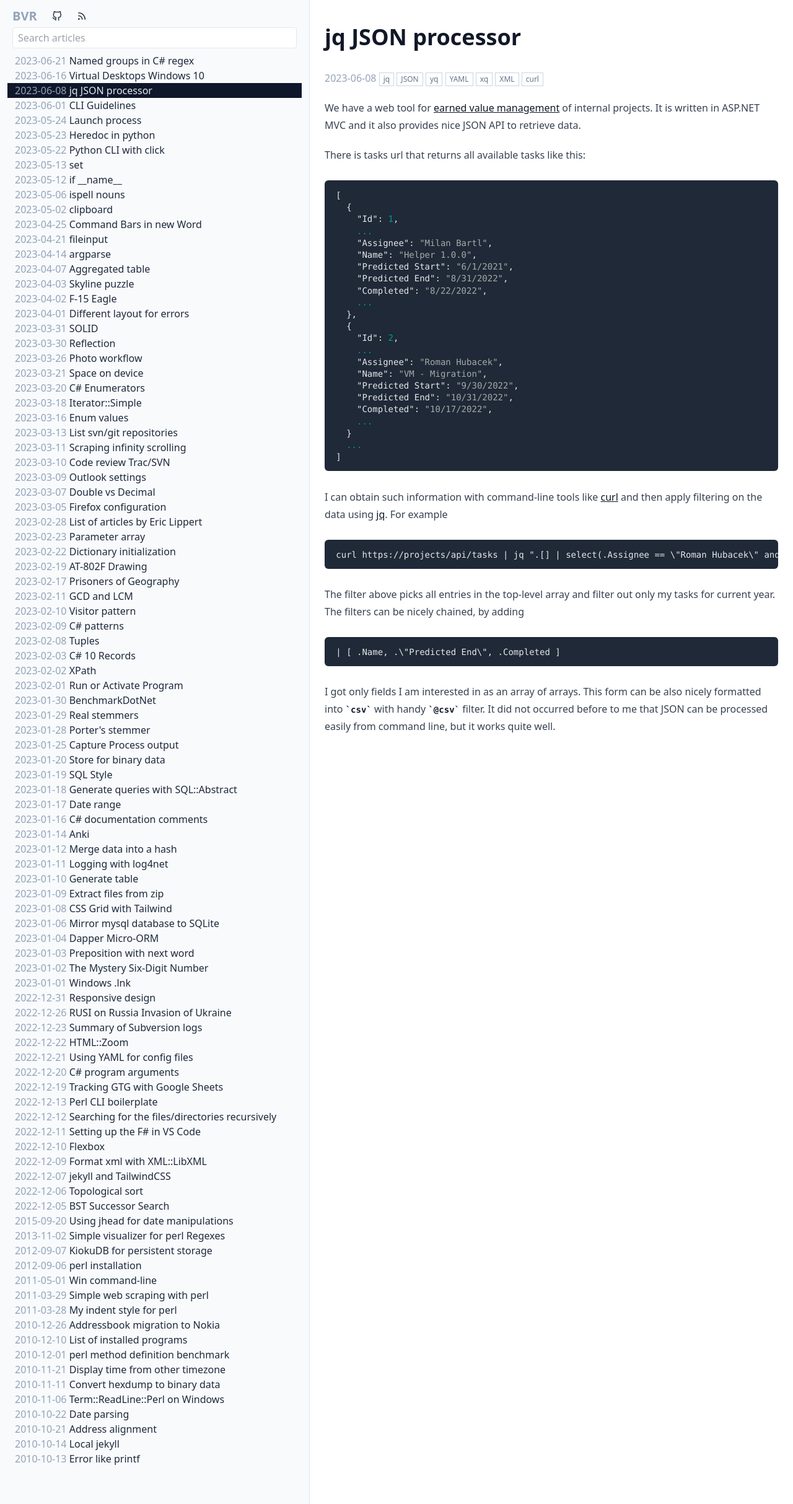
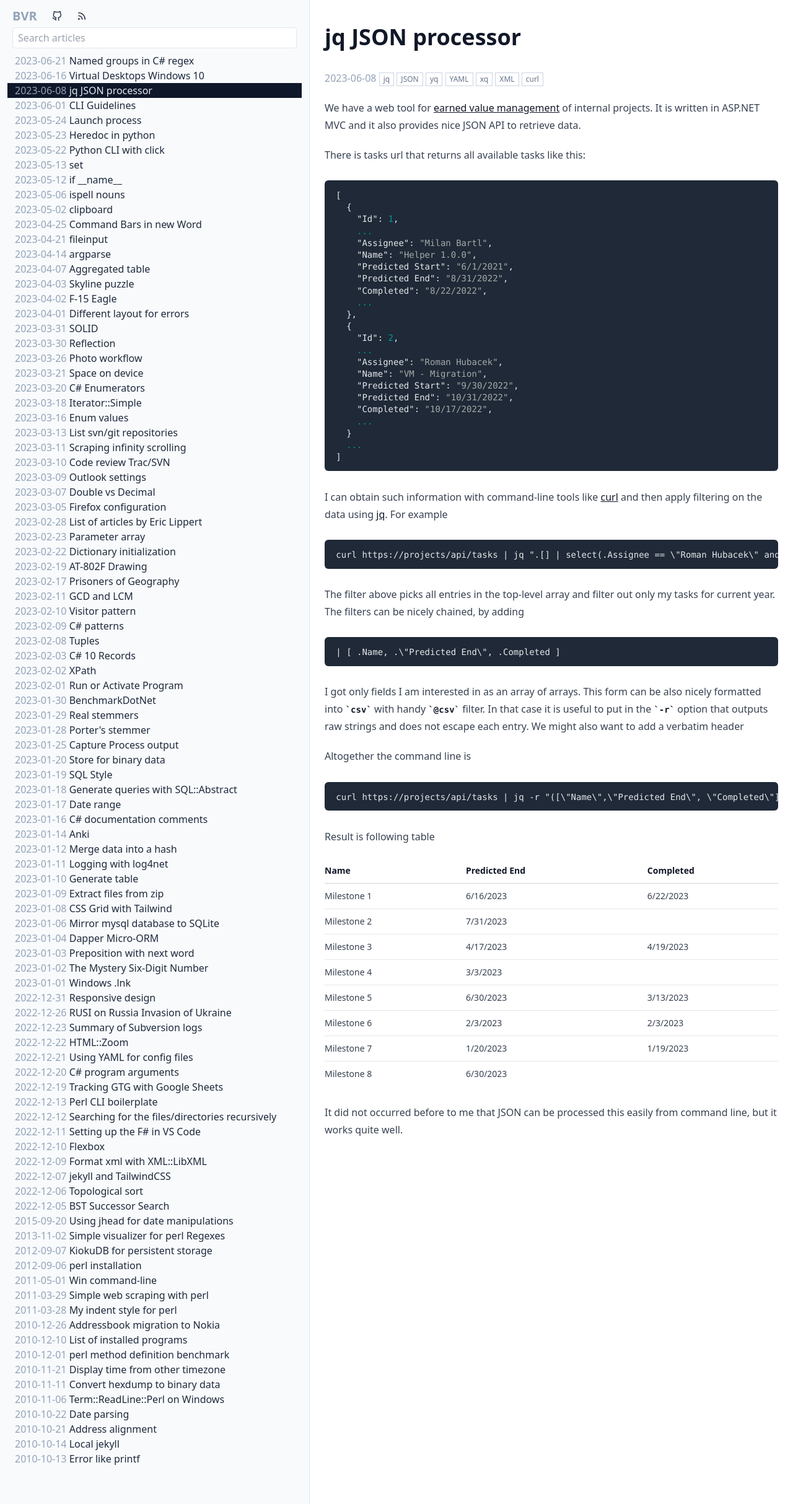
Before and after one commit to bvr/bvr.github.io, a Jekyll site: the page built from _posts/2023-06-08-jq.md, in a window 1280 px wide. Shown: the whole page at 62% size. Built offline with Jekyll 4.4.1, drawn with Linux system fonts in a browser that asks for light colours.

Commit message:
final command line and the output table

````diff
--- a/_posts/2023-06-08-jq.md
+++ b/_posts/2023-06-08-jq.md
@@ -53,7 +53,28 @@ The filter above picks all entries in the top-level array and filter out only my
 | [ .Name, .\"Predicted End\", .Completed ]
 ```
 
-I got only fields I am interested in as an array of arrays. This form can be also nicely formatted into `csv` with handy `@csv` filter. It did not occurred before to me that JSON can be processed easily from command line, but it works quite well.
+I got only fields I am interested in as an array of arrays. This form can be also nicely formatted into `csv` with handy `@csv` filter. In that case it is useful to put in the `-r` option that outputs raw strings and does not escape each entry. We might also want to add a verbatim header
+
+Altogether the command line is
+
+```
+curl https://projects/api/tasks | jq -r "([\"Name\",\"Predicted End\", \"Completed\"] | @csv), (.[] | select(.Assignee == \"Roman Hubacek\" and .\"Team Tracker\" == \"2023 Tools milestones\") | [ .Name, .\"Predicted End\", .Completed ] | @csv)"
+```
+
+Result is following table
+
+| Name        | Predicted End | Completed |
+| ----------- | ------------- | --------- |
+| Milestone 1 | 6/16/2023     | 6/22/2023 |
+| Milestone 2 | 7/31/2023     |           |
+| Milestone 3 | 4/17/2023     | 4/19/2023 |
+| Milestone 4 | 3/3/2023      |           |
+| Milestone 5 | 6/30/2023     | 3/13/2023 |
+| Milestone 6 | 2/3/2023      | 2/3/2023  |
+| Milestone 7 | 1/20/2023     | 1/19/2023 |
+| Milestone 8 | 6/30/2023     |           |
+
+It did not occurred before to me that JSON can be processed this easily from command line, but it works quite well.
 
 [1]: https://jqlang.github.io/jq/manual/
 [2]: https://github.com/kislyuk/yq
````
